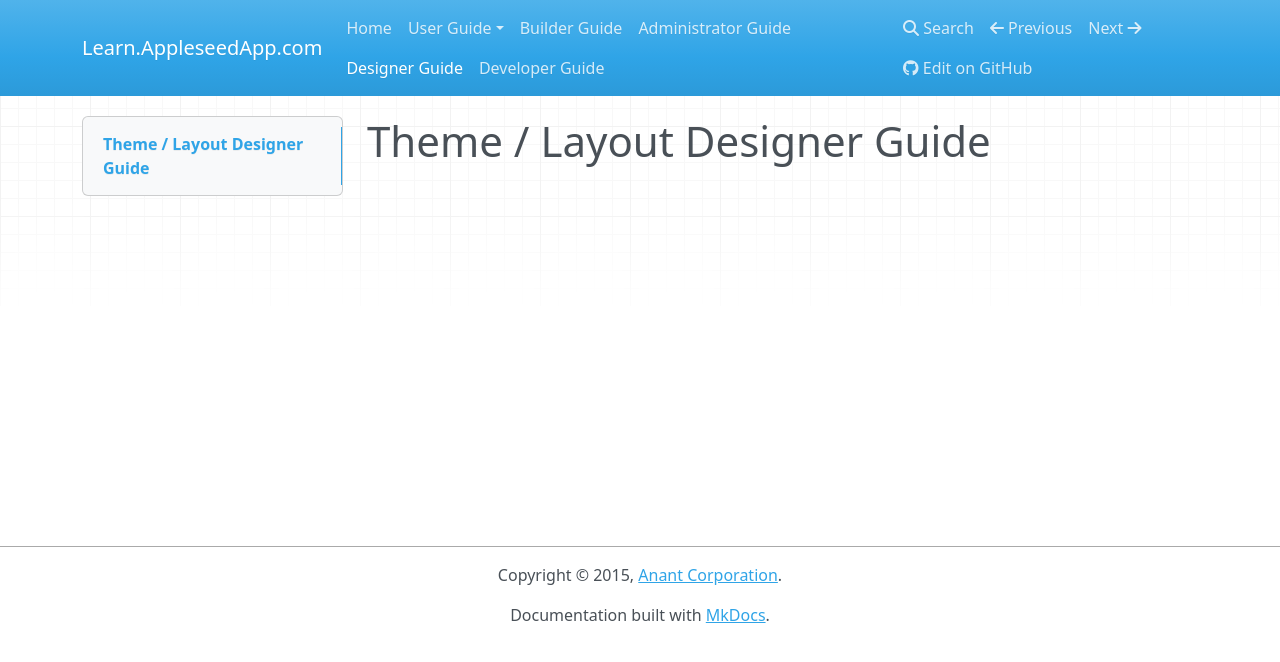
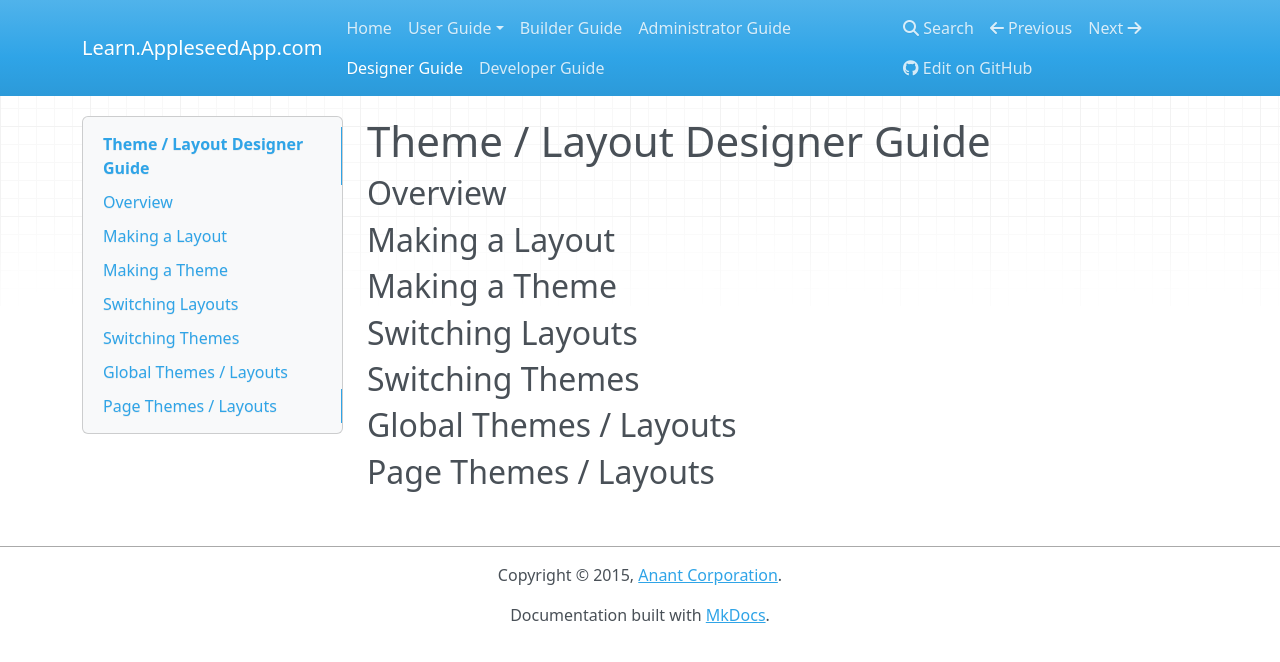
Before and after one commit to AppleseedApp/learn, an MkDocs documentation site: the page built from docs/designer/index.md, in a window 1280 px wide. Shown: the top 662 px of the page. Built offline with MkDocs 1.6.1, drawn with Linux system fonts in a browser that asks for light colours; nearby versions of some CDN libraries; old or Windows-style settings are respelled for this version of MkDocs.

Commit message:
added sub sections

```diff
--- a/docs/designer/index.md
+++ b/docs/designer/index.md
@@ -1 +1,15 @@
 # Theme / Layout Designer Guide
+
+## Overview
+
+## Making a Layout
+
+## Making a Theme
+
+## Switching Layouts
+
+## Switching Themes
+
+## Global Themes / Layouts
+
+## Page Themes / Layouts
--- a/docs/user/index.md
+++ b/docs/user/index.md
@@ -1 +1,7 @@
 # User Guide
+
+## Overview
+
+## Prerequisites
+
+## Additional Information
```
Also changed, not shown: docs/builder/index.md (+8 -0 lines), docs/developer/index.md (+10 -0 lines), docs/user/installation.md (+4 -0 lines).
